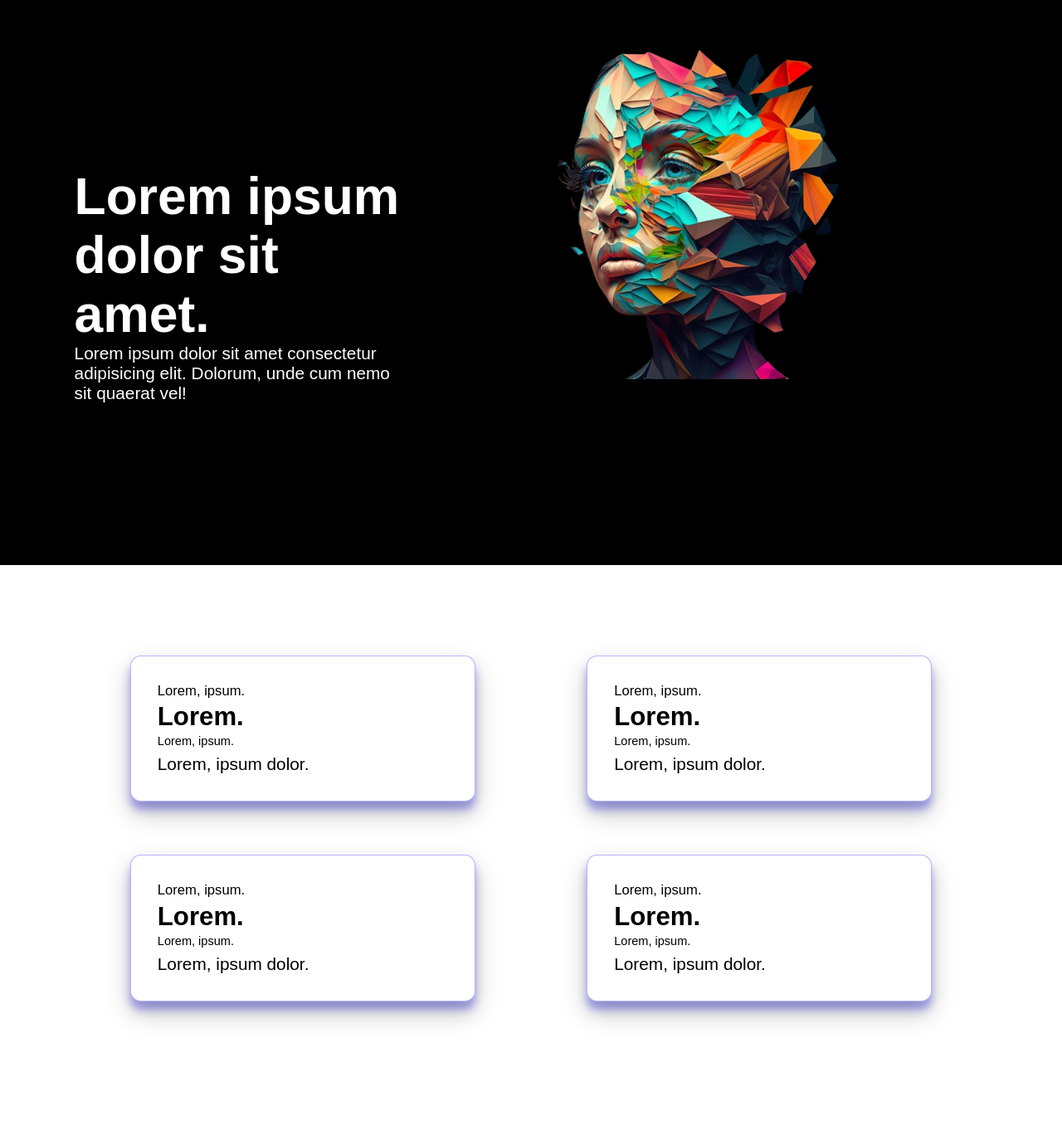
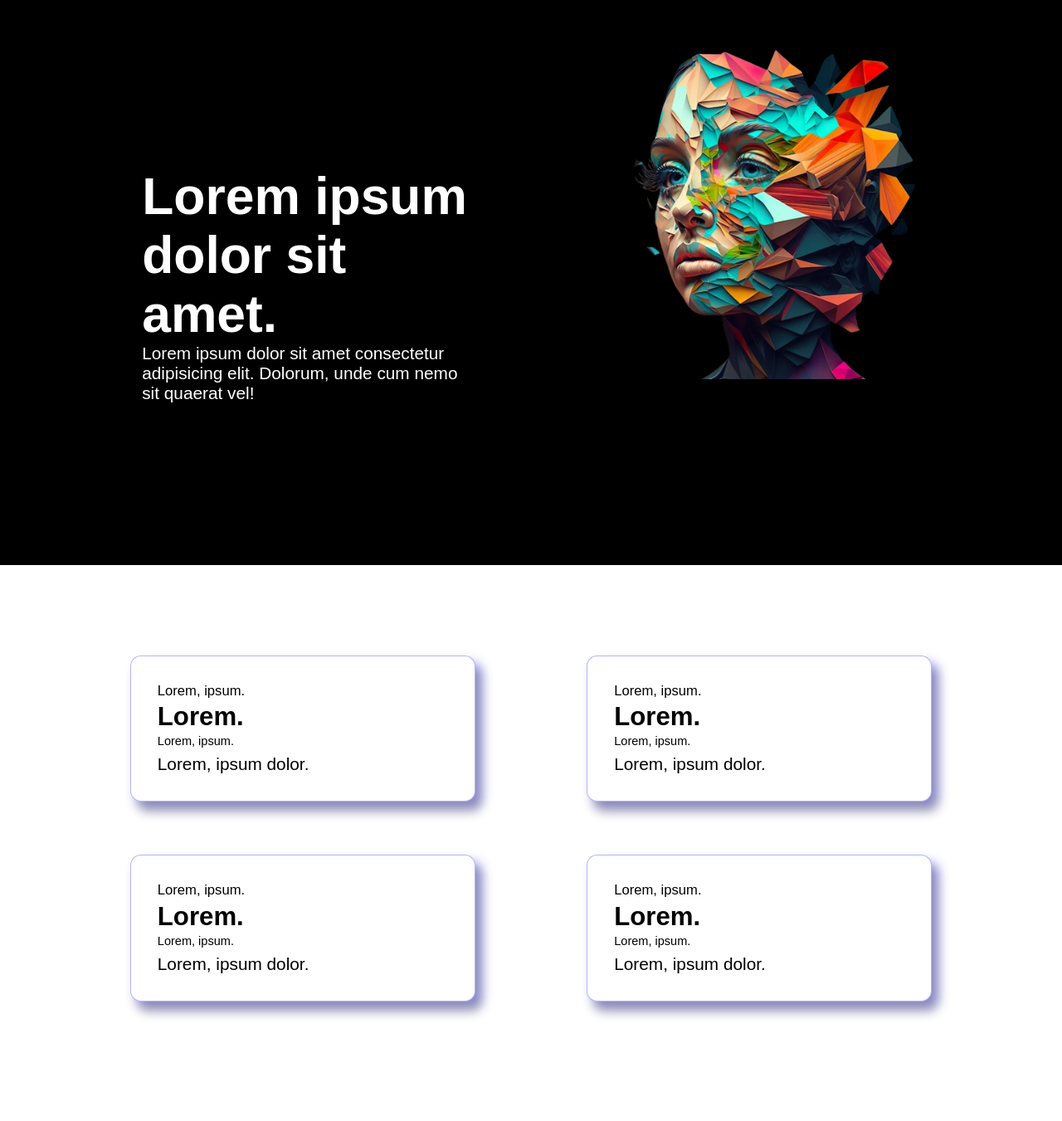
Before and after one commit to JussVi/Art-visage-1, a React (Create React App) app: page / in a window 1280 px wide. Shown: the part 119-1470 px from the top of the page at 83% size. Built offline with nearby package versions, Linux system fonts and the light colour scheme; a web font is replaced by a local one.

Commit message:
remote first page

```diff
--- a/src/pages/MainPage/style.css
+++ b/src/pages/MainPage/style.css
@@ -1,30 +1,31 @@
 .main-page-wrap {
     background: black;
-    background-size: 50px;
     height: 100vh;
 }
 
 .main-block {
     display: flex;
+    justify-content: space-around;
 }
 
 .main-block-header {
-    padding-top: 40vh;
+    padding: 40vh 0 0 1vw;
     color: white;
     font-weight: 600;
     font-size: calc(var(--index) * 3);
-    width: 31vw;
+    width: 32vw;
 }
 
 .main-block-subheader {
+    padding-left: 1vw;
     color: white;
     font-weight: 400;
     font-size: calc(var(--index) * 1);
-    width: 31vw;
+    width: 32vw;
 }
 
 .main-block-img {
-    margin: 20vh 0 0 10vw;
+    margin-top: 20vh;
     height: calc(var(--index) * 20);
 }
 
@@ -40,7 +41,8 @@
     background: white;
     width: calc(var(--index) * 20);
     border: 0.1vh solid rgba(71, 68, 255, 0.4);
-    box-shadow: 0 14px 28px rgba(0,0,0,0.25), 0 10px 10px rgba(71, 68, 255, 0.4);    border-radius: 1vw;
+    box-shadow: 1vh 1vw 1vw rgba(0,0,0,0.25), 1vh 1vh 1vw rgba(71, 68, 255, 0.4);
+    border-radius: 1vw;
     padding: 4vh 4vh;
 }
 
```
